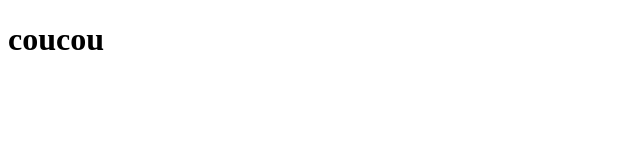
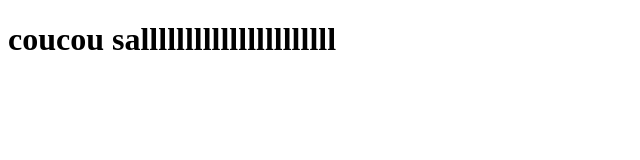
Before and after one commit to Nalisoa777/test, a plain HTML site: page index.html in a window 1280 px wide. Shown: the whole page, without its empty margins (0-640 px from the left). Drawn offline with Linux system fonts and the light colour scheme.

Commit message:
Update index.html

```diff
--- a/index.html
+++ b/index.html
@@ -6,6 +6,6 @@
     <title>Document</title>
 </head>
 <body>
-    <h1>coucou</h1>
+    <h1>coucou sallllllllllllllllllllll</h1>
 </body>
 </html>
```
